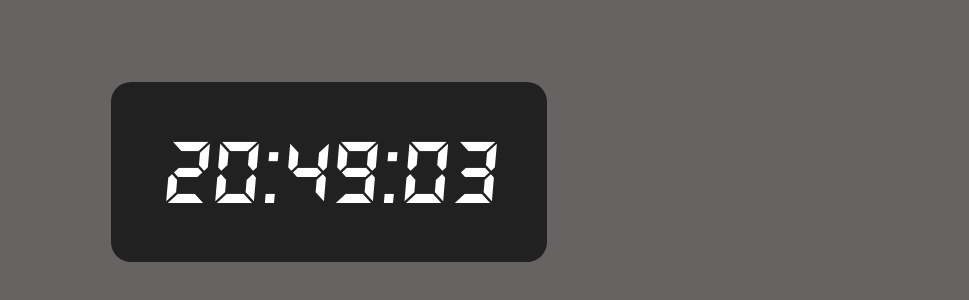
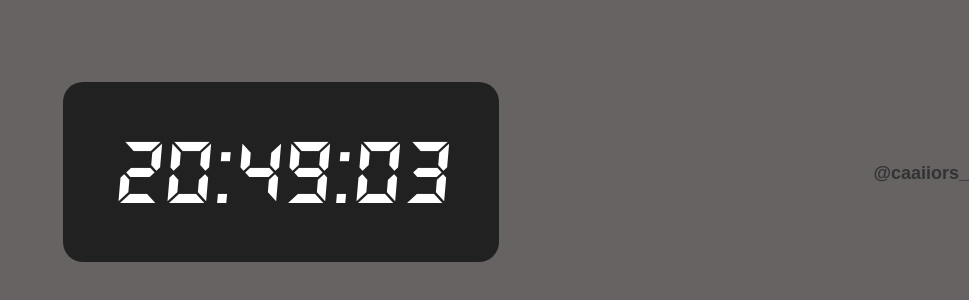
Before and after one commit to caaiiors/relogio-digital, a plain HTML site: page index.html in a window 1280 px wide. Shown: the part 228-528 px from the top of the page, without its empty margins (311-1280 px from the left). Drawn offline with Linux system fonts and the light colour scheme.

Commit message:
adding my instagram

```diff
--- a/index.html
+++ b/index.html
@@ -4,11 +4,19 @@
   <meta charset="UTF-8">
   <meta name="viewport" content="width=device-width, initial-scale=1.0">
   <title>Relogio</title>
+  <style>
+    #mensagem {
+        text-align: center;
+        margin-top: 20px;
+        font-size: 18px;
+        color: #333;
+    }
+  </style>
   <link rel="stylesheet" href="style.css">
 </head>
 <body>
 <div id="relogio"></div>
+<p id="mensagem"><strong>@caaiiors_</strong></p>
 <script src="script.js"></script>
 </body>
-
 </html>
--- a/script.js
+++ b/script.js
@@ -4,6 +4,7 @@ function atualizarHorario(){
   var horas = dataAtual.getHours()
   var minutos = dataAtual.getMinutes()
   var segundos = dataAtual.getSeconds()
+
 
   if (minutos < 10) {
   minutos = '0' + minutos;
```
Also changed, not shown: style.css (line endings or trailing spaces).
